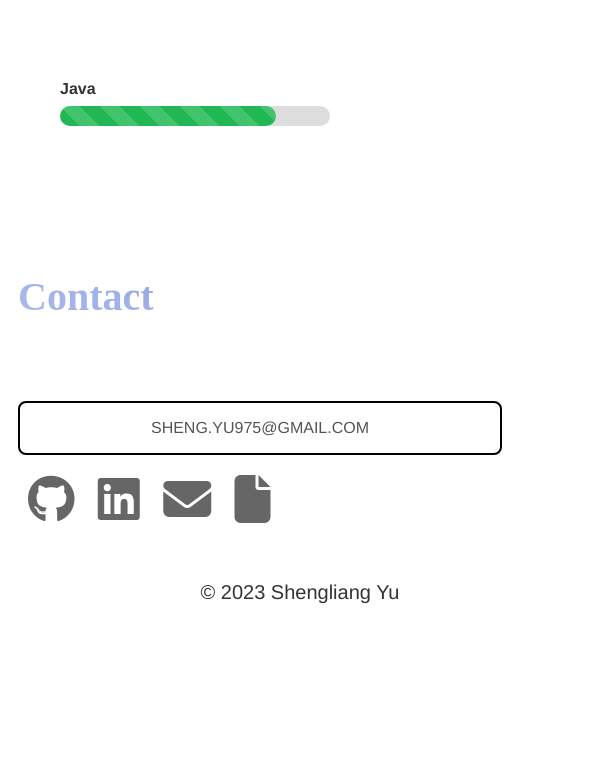
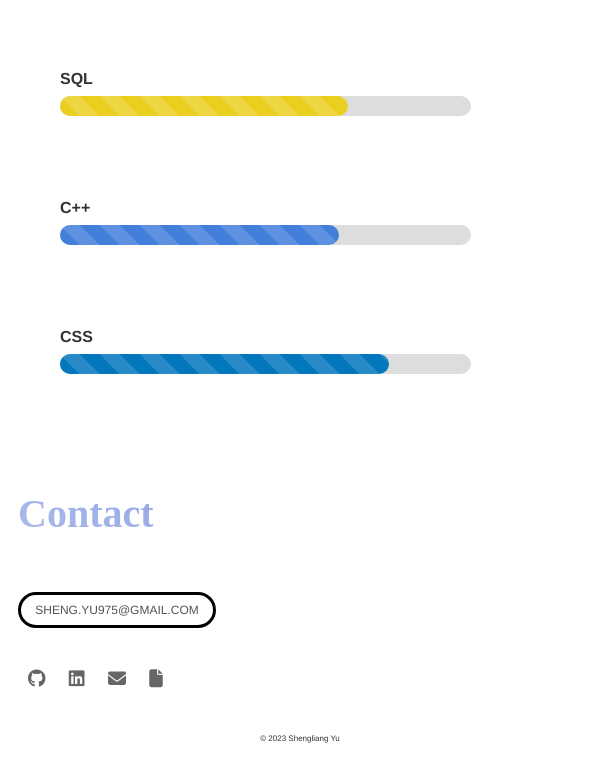
Before and after one commit to the1an1722/front_project, a plain HTML site: page index.html in a window 600 px wide. Shown: the part 3612-4372 px from the top of the page. Before the commit the page ends 4234 px from the top, so only its background shows below. Drawn offline with nearby package versions, Linux system fonts and the light colour scheme.

Commit message:
Provide compatibility for mobile devices

```diff
--- a/index.html
+++ b/index.html
@@ -80,7 +80,7 @@
         </section>
 
         <section class="content-container skills" id="skills">
-            <div class="progress-container">
+            <div class="progress-container" style="width: 100%;">
                 <div class="progress-item">
                     <p class="progress-description">Java</p>
                     <div class="progress">
--- a/style.css
+++ b/style.css
@@ -1,36 +1,71 @@
 /* #region reset style */
 /* Basic setting */
-body,h1,h2,h3,h4,h5,h6,hr,p,blockquote,dl,dt,dd,ul,ol,li,pre,form,fieldset,legend,button,input,textarea,th,td{
+body,
+h1,
+h2,
+h3,
+h4,
+h5,
+h6,
+hr,
+p,
+blockquote,
+dl,
+dt,
+dd,
+ul,
+ol,
+li,
+pre,
+form,
+fieldset,
+legend,
+button,
+input,
+textarea,
+th,
+td {
     margin: 0;
     padding: 0;
 }
 
-ul,ol {
+ul,
+ol {
     list-style: none;
 }
 
 img {
     /* Bottom blank */
     display: block;
-	border:0;
+    border: 0;
 }
 
-b,strong {
+b,
+strong {
     font-weight: 400;
 }
 
-h1,h2,h3,h4,h5,h6 {
+h1,
+h2,
+h3,
+h4,
+h5,
+h6 {
     /* Percentage of font size of parent element */
     font-size: 100%;
     font-weight: normal;
 }
 
-i,em {
+i,
+em {
     /* Not inclined */
     font-style: normal;
 }
 
-u,ins,s,del {
+u,
+ins,
+s,
+del {
     /* Remove dashes and underscores */
     text-decoration: none;
 }
@@ -43,14 +78,16 @@ table {
     border-collapse: collapse;
 }
 
-td,th {
+td,
+th {
     border: 1px solid #999;
 }
 
-input,button {
+input,
+button {
     /* Remove outline */
     outline: none;
-    border:none;
+    border: none;
 }
 
 /* Style settings */
@@ -65,7 +102,7 @@ a {
 }
 
 a:hover {
-    color:#2ddd5f;
+    color: #2ddd5f;
     text-decoration: none;
 }
 
@@ -212,6 +249,7 @@ a:hover {
     font-weight: bold;
 
 }
+
 /* #endregion about seciton */
 
 
@@ -306,6 +344,7 @@ a:hover {
 .background-4 {
     background-image: url(./img/contact-section.jpg);
 }
+
 /* #endregion projects section */
 
 
@@ -334,7 +373,7 @@ a:hover {
 .progress-container {
     display: grid;
     grid-template-columns: repeat(2, 1fr);
-    grid-gap:  5rem;
+    grid-gap: 5rem;
     /* Define the spacing of the grid lines */
     max-height: 10vh;
     margin-top: 10vh;
@@ -412,6 +451,7 @@ a:hover {
 /* #region contact section */
 .contact {
     padding-left: 6vw;
+
 }
 
 .fullsize-content {
@@ -427,17 +467,17 @@ a:hover {
     position: absolute;
     margin: 1.625rem 0;
     height: 70px;
+    line-height: 70px;
     width: 21.875rem;
     font-size: 20px;
     font-weight: 500;
     color: #545454;
     text-align: center;
     text-decoration: none;
-    line-height: 70px;
-    border-radius: 8px;
-    border: 2px solid #000000;
+    border-radius: 20px;
+    border: 3px solid #000000;
     transition: 0.8s;
-
+    margin-top: 0;
 }
 
 .contact-btn:hover {
@@ -448,11 +488,11 @@ a:hover {
 }
 
 .icon-links {
-    margin-top: 12.5rem;
+    margin-top: 12.7rem;
 }
 
 .icon-links a {
-    font-size: 5vw;
+    font-size: 3vw;
     margin: 10px;
 }
 
@@ -463,14 +503,13 @@ a:hover {
 /* #endregion contact section */
 
 .footer {
-    font-size: 20px;
+    font-size: 1vh;
     text-align: center;
     margin-bottom: 15px;
     margin-top: 20px;
 }
 
 @media screen and (min-width: 600px) {
-
     /* #region narbar */
     .container {
         flex-direction: row;
@@ -485,7 +524,20 @@ a:hover {
     .navbar-container {
         justify-content: flex-end;
     }
+
     /* #endregion narbar */
+
+    .project-container {
+        grid-template-columns: repeat(auto-fit, minmax(250px, 1fr));
+        width: 80%;
+    }
+
+    .projects .project-container .project {
+        flex: 0 0 auto;
+        /* Modify here so that the item no longer automatically resizes according to the content */
+        width: 13rem;
+        height: 15rem;
+    }
 
 }
 
@@ -529,10 +581,13 @@ a:hover {
 
     .image,
     .text {
-        width: 100%;
+        width: 100vw;
         padding: 20px;
         box-sizing: border-box;
         /* include padding and border in element's total width and height */
+    }
+    .wrapper .image img {
+        width: 85vw;
     }
 
     .text {
@@ -561,16 +616,26 @@ a:hover {
         width: 100%;
     }
 
+    .projects .project-container .project {
+        flex: 0 0 auto;
+        /* Modify here so that the item no longer automatically resizes according to the content */
+        width: 11rem;
+        height: 12rem;
+    }
+
     .progress-container {
         grid-template-columns: 1fr;
+        max-height: 100%;
+        max-width: 100vw !important;
+
     }
 
-    .content-container.skills .text {
-        order: 1;
+    .progress-item {
+        width: 68.5vw;
     }
 
-    .content-container.skills .progress-container {
-        order: 2;
+    .skills {
+        flex-direction: column-reverse;
     }
 
     .contact {
@@ -586,36 +651,20 @@ a:hover {
     }
 
     .contact-btn {
-        width: 80%;
-        font-size: 16px;
-        height: 50px;
-        line-height: 50px;
+        max-width: 12rem;
+        font-size: 12px;
+        height: 30px;
+        line-height: 30px;
+        margin-top: 0rem;
     }
 
     .icon-links {
-        margin-top: 15vh;
+        margin-top: 6.5rem;
     }
 
     .icon-links a {
-        font-size: 8vw;
+        font-size: 18px;
     }
 
-    .projects .project-container .project {
-        flex: 0 0 auto; /* Modify here so that the item no longer automatically resizes according to the content */
-        width: 11rem;
-        height: 12rem;
+
 }
-}
-
-@media screen and (min-width: 600px) {
-    .project-container {
-        grid-template-columns: repeat(auto-fit, minmax(250px, 1fr));
-        width: 80%;
-    }
-
-    .projects .project-container .project {
-      flex: 0 0 auto; /* Modify here so that the item no longer automatically resizes according to the content */
-      width: 13rem;
-      height: 15rem;
-    }
-  }
```
Lines whose indentation alone changed are shown as unchanged.
